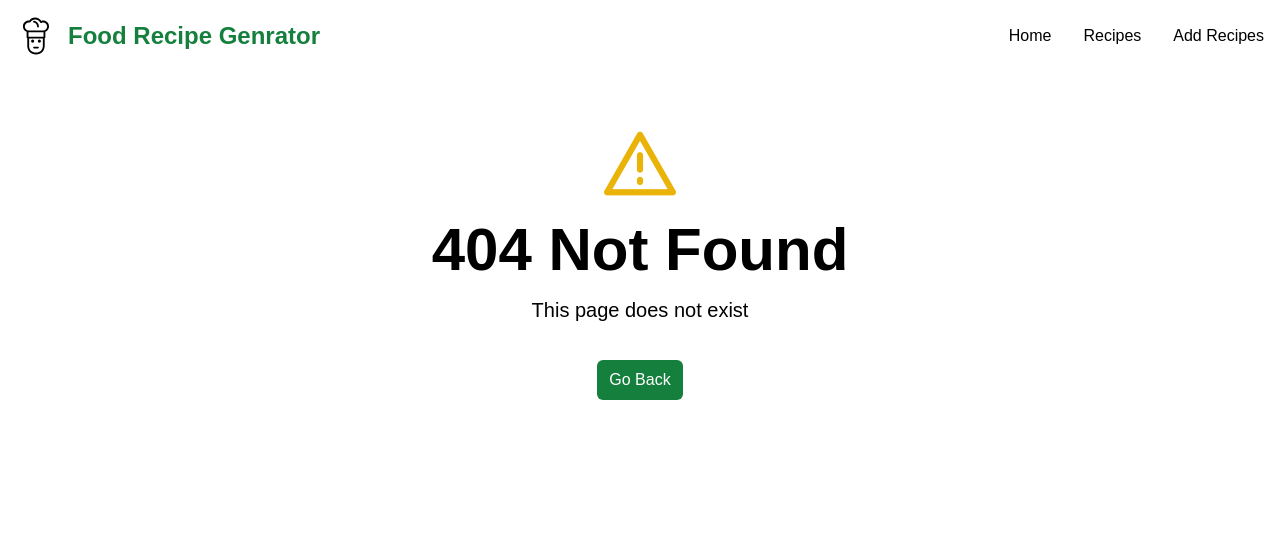
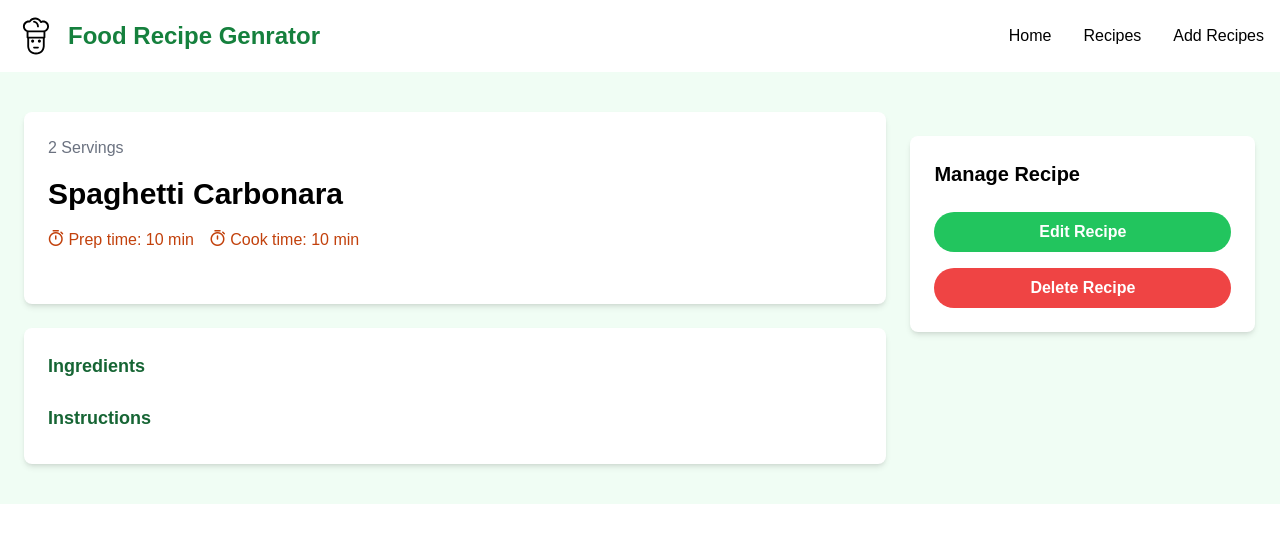
Before and after one commit to Jakob-mbi/Vue-Mat-Recept, a Vue app: page /recipes/1 in a window 1280 px wide. Before the commit this address had no page. Shown: the top 542 px of the page. Built offline with nearby package versions, Linux system fonts and the light colour scheme; no server answers.

Commit message:
feat json server and recipeView

```diff
--- a/package.json
+++ b/package.json
@@ -8,9 +8,12 @@
     "build": "run-p type-check \"build-only {@}\" --",
     "preview": "vite preview",
     "build-only": "vite build",
-    "type-check": "vue-tsc --build"
+    "type-check": "vue-tsc --build",
+    "server": "json-server --watch public/Recipes.json --port 5000"
   },
   "dependencies": {
+    "axios": "^1.7.9",
+    "json-server": "^1.0.0-beta.3",
     "primeicons": "^7.0.0",
     "vue": "^3.5.13",
     "vue-router": "^4.5.0"
--- a/src/components/RecipeCard.vue
+++ b/src/components/RecipeCard.vue
@@ -60,7 +60,7 @@
 
             </div>
             <RouterLink
-            :to="'/recipe/' + props.recepie.id"
+            :to="'/recipes/' + props.recepie.id"
             class="h-[36px] bg-green-500 hover:bg-green-600 text-white px-4 py-2 rounded-lg text-center text-sm">
                 Read instructions
             </RouterLink>
--- a/src/components/types.ts
+++ b/src/components/types.ts
@@ -15,4 +15,4 @@
 recipes: Recipe[];
 };
 
-  export type { Recipe, RecipesData };
+export type { Recipe, RecipesData };
--- a/src/router/index.ts
+++ b/src/router/index.ts
@@ -3,6 +3,7 @@
 import HomeView from '../views/HomeView.vue';
 import RecipesView from '@/views/RecipesView.vue';
 import NotFoundView from '@/views/NotFoundView.vue';
+import RecipeView from '@/views/RecipeView.vue';
 
 const routes: Array<RouteRecordRaw> = [
     {
@@ -16,9 +17,9 @@
         component: RecipesView
     },
     {
-        path: '/recip/:id',
+        path: '/recipes/:id',
         name: 'Recipe',
-        component: RecipesView
+        component: RecipeView
     },
     {
         path: "/:catchAll(.*)",
--- /dev/null
+++ b/src/views/RecipeView.vue
@@ -0,0 +1,92 @@
+<script setup lang="ts">
+
+    import axios from 'axios';
+    import type { Recipe } from './types';
+
+    import { reactive, onMounted } from 'vue';
+    import { useRoute,RouterLink } from 'vue-router';
+
+    const route = useRoute();
+
+    const recipeID = route.params.id;
+
+    interface State {
+      recipe: Recipe,
+      isLoding: boolean
+    }
+
+    const state = reactive<State>({
+        recipe: {},
+        isLoding: true
+    });
+
+    onMounted(async () => {
+        try {
+            const response = await axios.get(`/api/recipes/${recipeID}`);
+            state.recipe = response.data;
+        } catch (error) {
+            console.error(error);
+        } finally {
+            state.isLoding = false;
+        }
+    });
+</script>
+
+<template>
+     <section class="bg-green-50">
+      <div class="container m-auto py-10 px-6">
+        <div class="grid grid-cols-1 md:grid-cols-70/30 w-full gap-6">
+          <main>
+            <div
+              class="bg-white p-6 rounded-lg shadow-md text-center md:text-left"
+            >
+              <div class="text-gray-500 mb-4">2 Servings</div>
+              <h1 class="text-3xl font-bold mb-4">Spaghetti Carbonara</h1>
+              <div class="flex flex-col lg:flex-row mb-4 md:gap-4">
+                <div class="text-orange-700 mb-3">
+                  <i class="pi pi-stopwatch text-orange-700"></i>
+                    Prep time: 10 min
+                </div>
+                <div class="text-orange-700 mb-3">
+                  <i class="pi pi-stopwatch text-orange-700"></i>
+                    Cook time: 10 min
+                </div>
+              </div>
+            </div>
+
+            <div class="bg-white p-6 rounded-lg shadow-md mt-6">
+              <h3 class="text-green-800 text-lg font-bold mb-6">
+                Ingredients
+              </h3>
+
+
+
+              <h3 class="text-green-800 text-lg font-bold mb-2">Instructions</h3>
+
+
+            </div>
+          </main>
+
+          <!-- Sidebar -->
+          <aside>
+
+
+            <!-- Manage -->
+            <div class="bg-white p-6 rounded-lg shadow-md mt-6">
+              <h3 class="text-xl font-bold mb-6">Manage Recipe</h3>
+              <a
+                href="add-job.html"
+                class="bg-green-500 hover:bg-green-600 text-white text-center font-bold py-2 px-4 rounded-full w-full focus:outline-none focus:shadow-outline mt-4 block"
+                >Edit Recipe</a
+              >
+              <button
+                class="bg-red-500 hover:bg-red-600 text-white font-bold py-2 px-4 rounded-full w-full focus:outline-none focus:shadow-outline mt-4 block"
+              >
+                Delete Recipe
+              </button>
+            </div>
+          </aside>
+        </div>
+      </div>
+    </section>
+</template>
```
Also changed, not shown: 1 other file (tests, documents, lock files or other folders).
